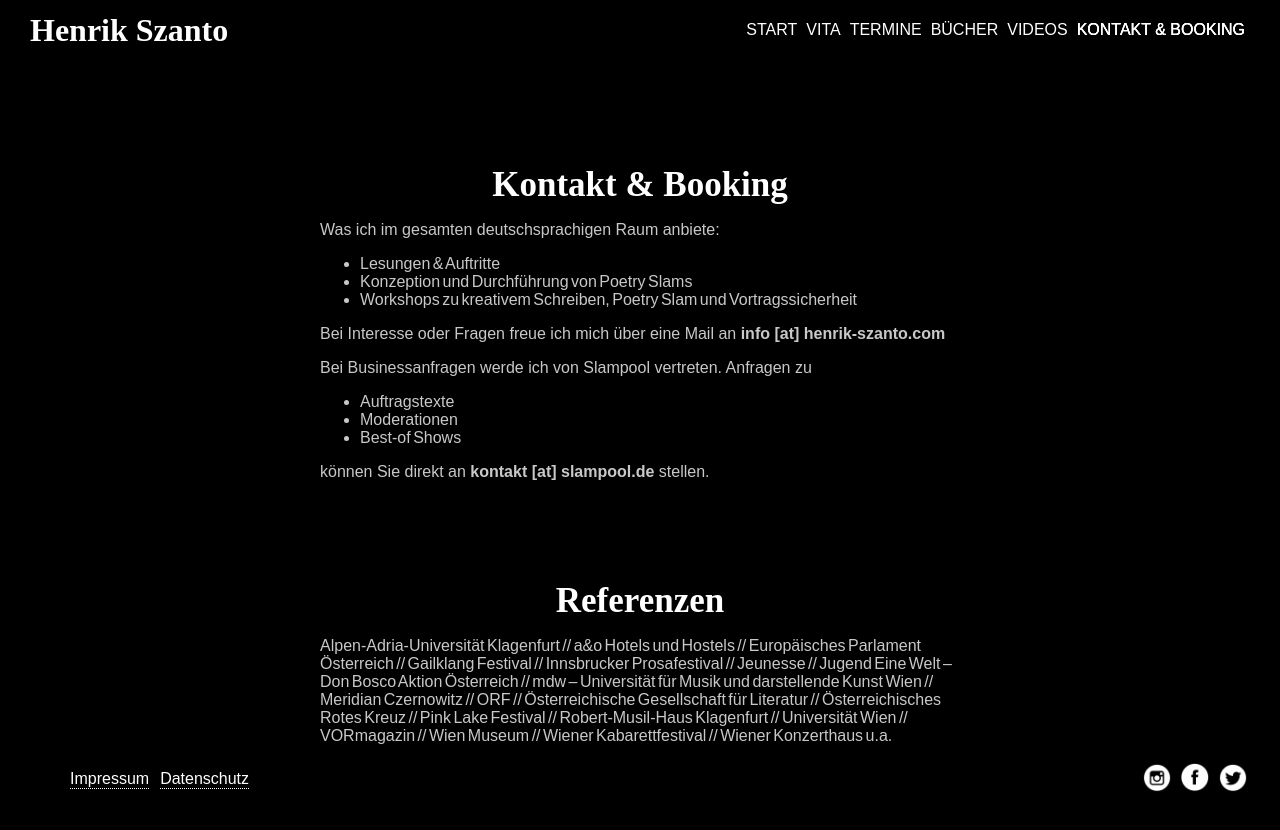
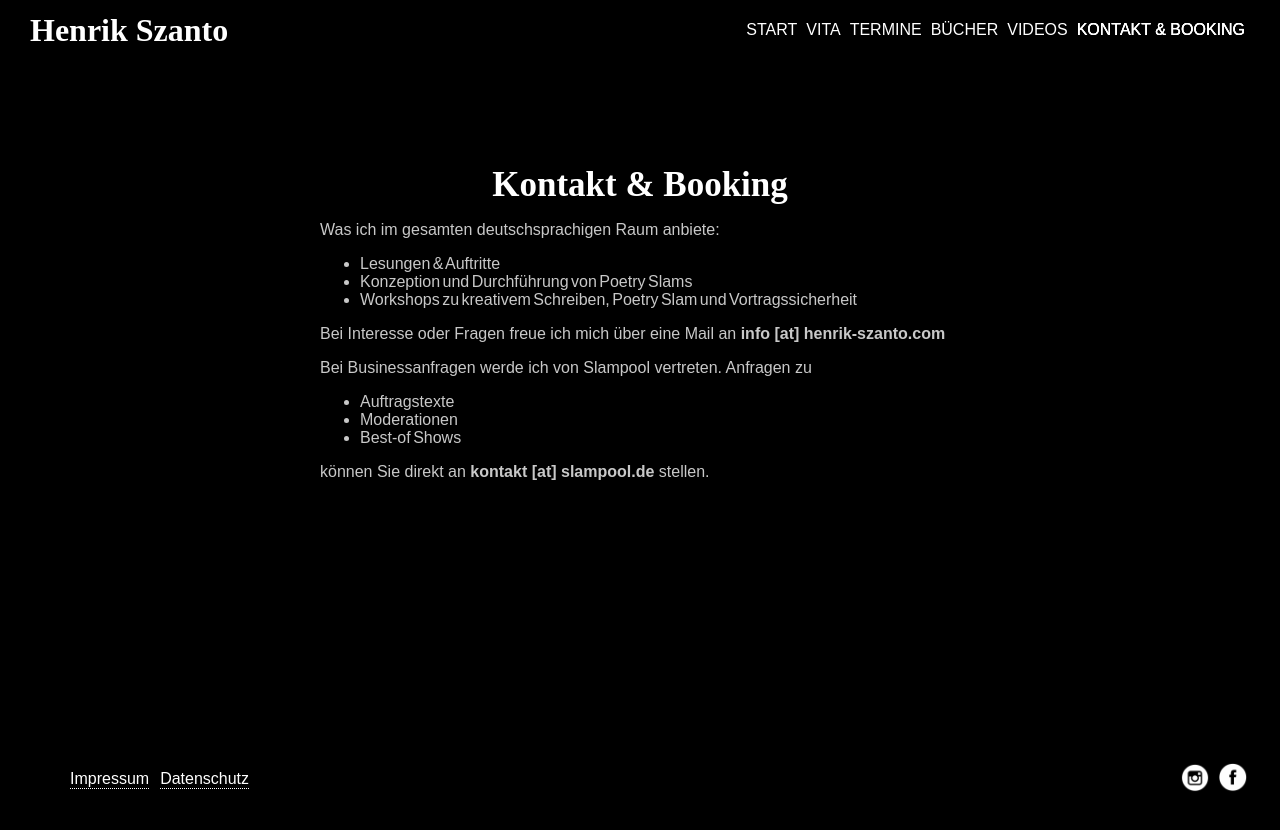
Before and after one commit to Pandibrudi/Homepage-Henrik-Szanto, a plain HTML site: page contact.html in a window 1280 px wide. Drawn offline with Linux system fonts and the light colour scheme; a web font is replaced by a local one.

Commit message:
fixed twitter, references etc.

```diff
--- a/contact.html
+++ b/contact.html
@@ -49,38 +49,12 @@
         können Sie direkt an <b>kontakt [at] slampool.de</b> stellen.
       </p>
     </div>
-    <div class = "referenzen">
-      <p class = "headline-referenzen">Referenzen</p>
-        <p class="lstg">
-          Alpen-Adria-Universität Klagenfurt //
-          a&o Hotels und Hostels //
-          Europäisches Parlament Österreich //
-          Gailklang Festival //
-          Innsbrucker Prosafestival //
-          Jeunesse //
-          Jugend Eine Welt – Don Bosco Aktion Österreich //
-          mdw – Universität für Musik und darstellende Kunst Wien //
-          Meridian Czernowitz //
-          ORF //
-          Österreichische Gesellschaft für Literatur //
-          Österreichisches Rotes Kreuz //
-          Pink Lake Festival //
-          Robert-Musil-Haus Klagenfurt //
-          Universität Wien //
-          VORmagazin //
-          Wien Museum //
-          Wiener Kabarettfestival //
-          Wiener Konzerthaus
-          u.a.
-        </p>
-    </div>
 
   </div>
     <footer>
       <ul class="footer_menu">
         <li><a href="https://www.instagram.com/henrikszanto/" target="_blank"><img class="socialicon" src="img/insta.png"></a></li>
         <li><a href="https://www.facebook.com/interesszanto/" target="_blank"><img class="socialicon" src="img/fb.png"></a></li>
-        <li><a href="https://twitter.com/interesszanto" target="_blank"><img class="socialicon" src="img/twitter.png"></a></li>
       </ul>
       <ul class="rechtliches">
         <li><a class="menu_choice" href="impressum.html">Impressum</a></li>
--- a/style.css
+++ b/style.css
@@ -120,18 +120,19 @@ label {
   height: 100%;
   overflow-y: visible;
   margin: 0;
-  padding: 0;
 }
 
 .main.home{
-  background-image: url(img/bg6.jpg);
-  background-position: top;
+  background-image: url(img/bg5.jpg);
+  padding-top: 40%;
+  background-position: center;
   background-size: cover;
   display: center;
+  padding-left: 10%;
 }
 
 .main.vita{
-  background-image: url(img/bg4.jpg);
+  background-image: url(img/bg3.jpg);
   background-position: center;
   background-size: cover;
   display: center;
@@ -151,10 +152,8 @@ label {
   background-position: center;
   background-size: cover;
   display: center;
-  height: 350%;
-  padding-bottom: 10%;
+  height: 450%;
 }
-
 
 /*content unterseiten*/
 
```
Also changed, not shown: books.html (+1 -1 lines), datenschutz.html (+0 -1 lines), gigs.html (+0 -1 lines), impressum.html (+0 -1 lines), index.html (+0 -1 lines), videos.html (+0 -1 lines), vita.html (+0 -1 lines).
